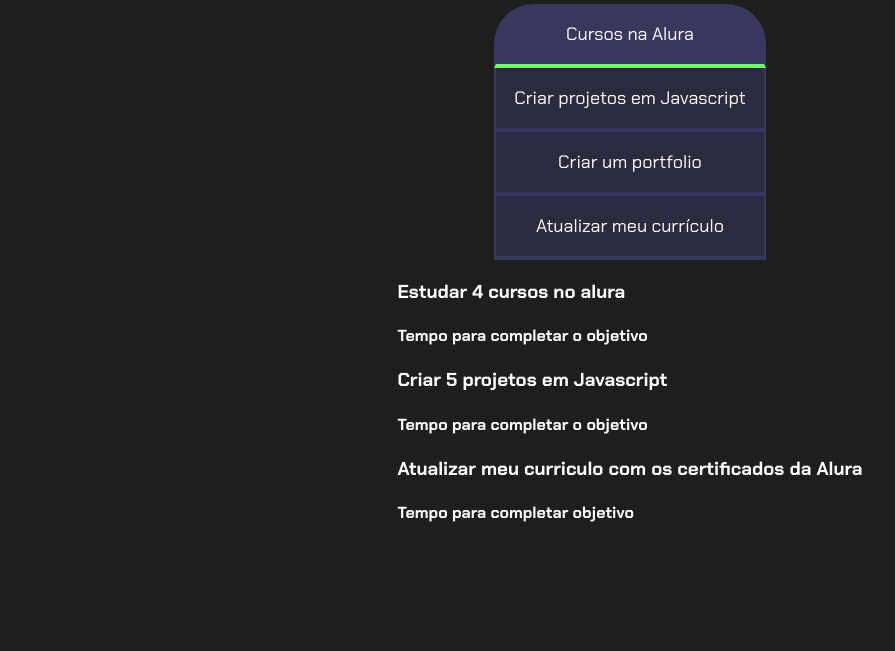
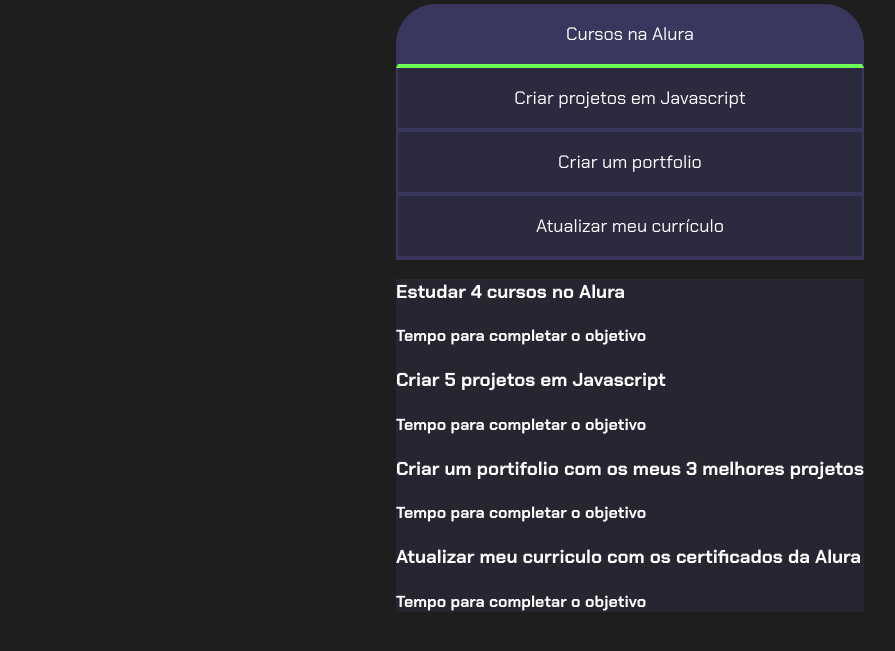
Before and after one commit to CARLOS-012/Projeto-de-vida, a plain HTML site: page index.html in a window 1280 px wide. Shown: the part 99-750 px from the top of the page, without its empty margins (10-905 px from the left). Drawn offline with Linux system fonts and the light colour scheme.

Commit message:
Add files via upload

```diff
--- a/index.html
+++ b/index.html
@@ -11,6 +11,7 @@
 <body>
     <section class="conteudo-principal">
         <h2 class="titulo-principal">Meus Objetivos do ano<span>_</span></h2>
+        <div>
         <div class="botoes">
             <button class="botao ativo">Cursos na Alura</button>
             <button class="botao">Criar projetos em Javascript</button>
@@ -19,19 +20,23 @@
         </div>
         <div class="abas-textos">
             <div class="aba-conteudo">
-                <h3 class="aba-conteudo-titulo-principal">Estudar 4
-                    cursos no alura</h3>
+                <h3 class="aba-conteudo-titulo-principal">Estudar 4 cursos no Alura</h3>
                 <h4 class="aba-conteudo-titulo-secundario">Tempo para completar o objetivo</h4>
             </div>
             <div class="aba-conteudo">
                 <h3 class="aba-conteudo-titulo-principal">Criar 5 projetos em Javascript</h3>
-                <h4 class="aba-coteudo-titulo-secundario">Tempo para completar o objetivo</h4>
+                <h4 class="aba-conteudo-titulo-secundario">Tempo para completar o objetivo</h4>
+            </div>
+            <div class="aba-conteudo">
+                <h3 class="aba-conteudo-titulo-principal">Criar um portifolio com os meus 3 melhores projetos</h3>
+                <h4 class="aba-conteudo-titulo-secundario">Tempo para completar o objetivo</h4>
             </div>
             <div class="aba-conteudo">
                 <h3 class="aba-conteudo-titulo-principal">Atualizar meu curriculo com os certificados da Alura</h3>
-                <h4 class="aba-conteudo-titulo-secundario">Tempo para completar objetivo</h4>
+                <h4 class="aba-conteudo-titulo-secundario">Tempo para completar o objetivo</h4>
             </div>
         </div>
+    </div>
     </section>
     <script src="main.js"></script>
 </body>
--- a/main.js
+++ b/main.js
@@ -1,11 +1,10 @@
 const botoes=document.querySelectorAll(".botao");
 
 for(let i=0;i <botoes.length;i++){
-
-    botoes[i].onclick=function(){
+        botoes[i].onclick=function(){
 
         for(let j=0;j <botoes.length;j++){
-            botoes[j].onclick.remove("ativo")
+            botoes[j].classList.remove("ativo")
          }
 
          botoes[i].classList.add("ativo");
--- a/style.css
+++ b/style.css
@@ -65,6 +65,10 @@ body {
     border-bottom: 4px solid var(--verde);
 }
 
+.abas-textos{
+    background-color: var(--texto-fundo);
+}
+
 @media screen and (mid-width: 768px){
     .botoes {
         display: flex;
```
